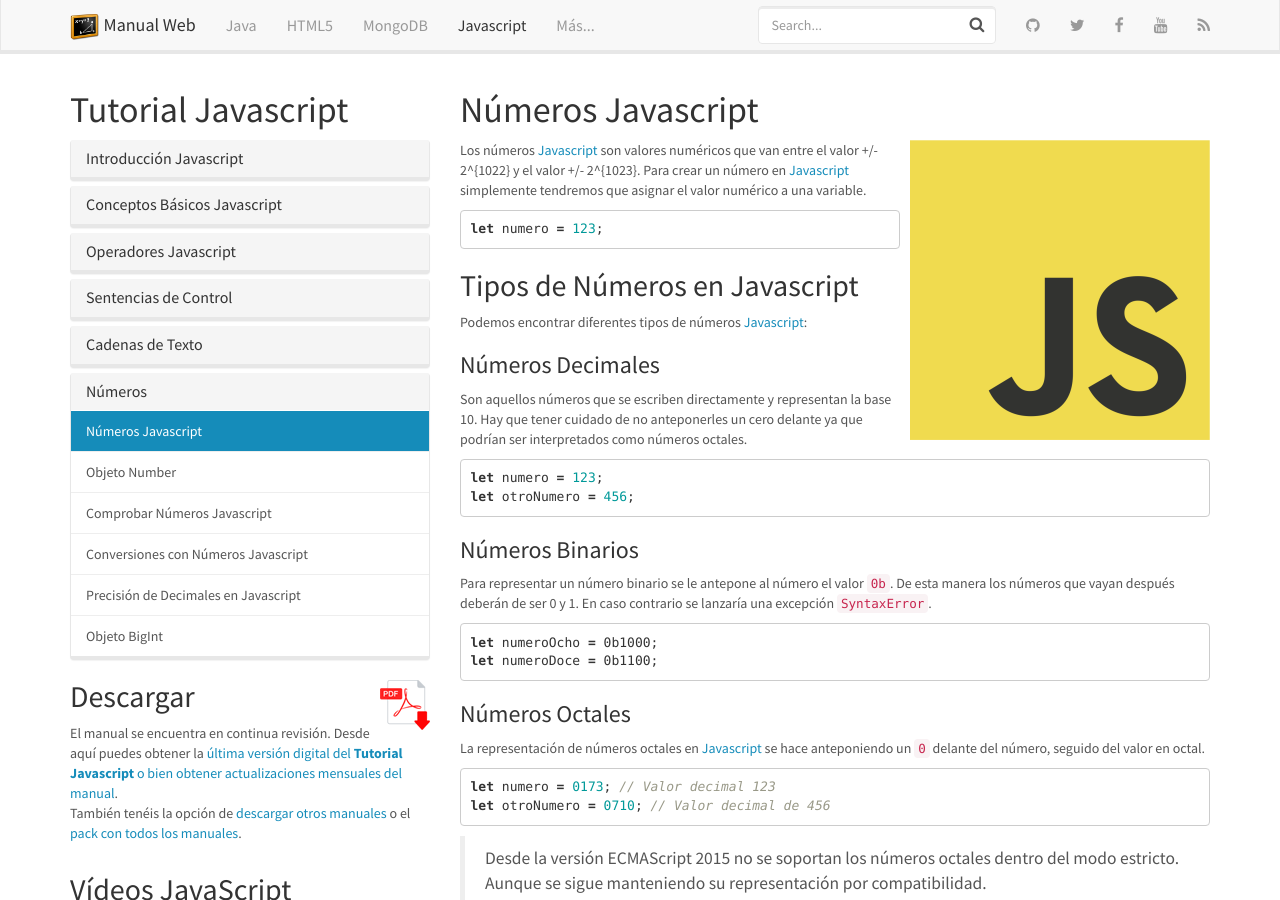
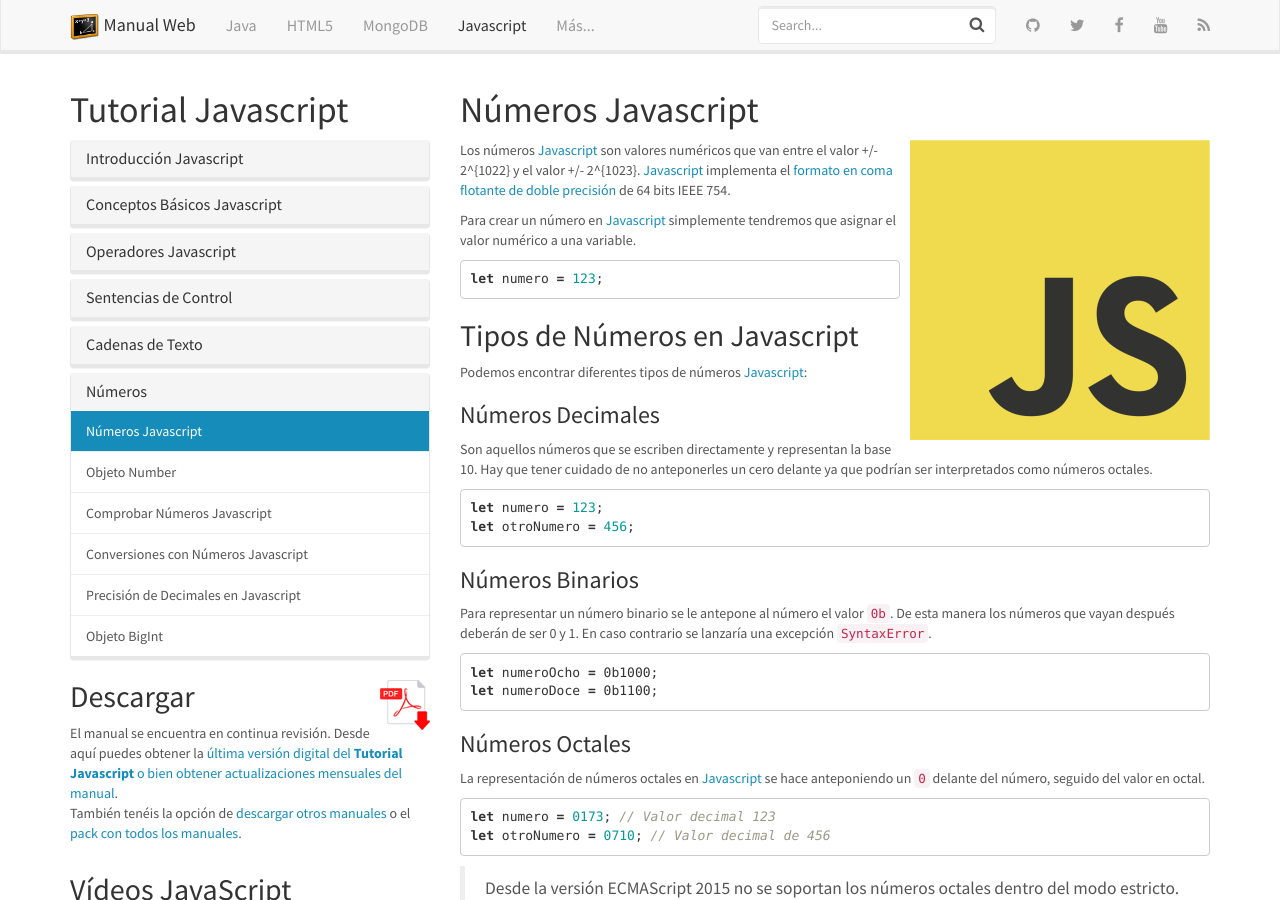
Before and after one commit to manualweb/manualweb, a Jekyll site: the page built from _javascript/numeros-javascript.md, in a window 1280 px wide and 900 px high. Built offline with Jekyll 4.4.1, drawn with Linux system fonts in a browser that asks for light colours; nearby versions of some CDN libraries; comment, search, counter and statistics services are not loaded.

Commit message:
Nuevos Elementos

````diff
--- a/_javascript/numeros-javascript.md
+++ b/_javascript/numeros-javascript.md
@@ -7,7 +7,10 @@ image:
   path: /img/covers/javascript-cover.jpg
 ---
 
-Los números [Javascript](https://www.manualweb.net/javascript/) son valores numéricos que van entre el valor +/- 2^{1022} y el valor +/- 2^{1023}. Para crear un número en [Javascript](https://www.manualweb.net/javascript/) simplemente tendremos que asignar el valor numérico a una variable.
+Los números [Javascript](https://www.manualweb.net/javascript/) son valores numéricos que van entre el valor +/- 2^{1022} y el valor +/- 2^{1023}.  [Javascript](https://www.manualweb.net/javascript/) implementa el [formato en coma flotante de doble precisión](https://es.wikipedia.org/wiki/Formato_en_coma_flotante_de_doble_precisi%C3%B3n) de 64 bits IEEE 754.
+
+
+Para crear un número en [Javascript](https://www.manualweb.net/javascript/) simplemente tendremos que asignar el valor numérico a una variable.
 
 
 ```javascript
````
